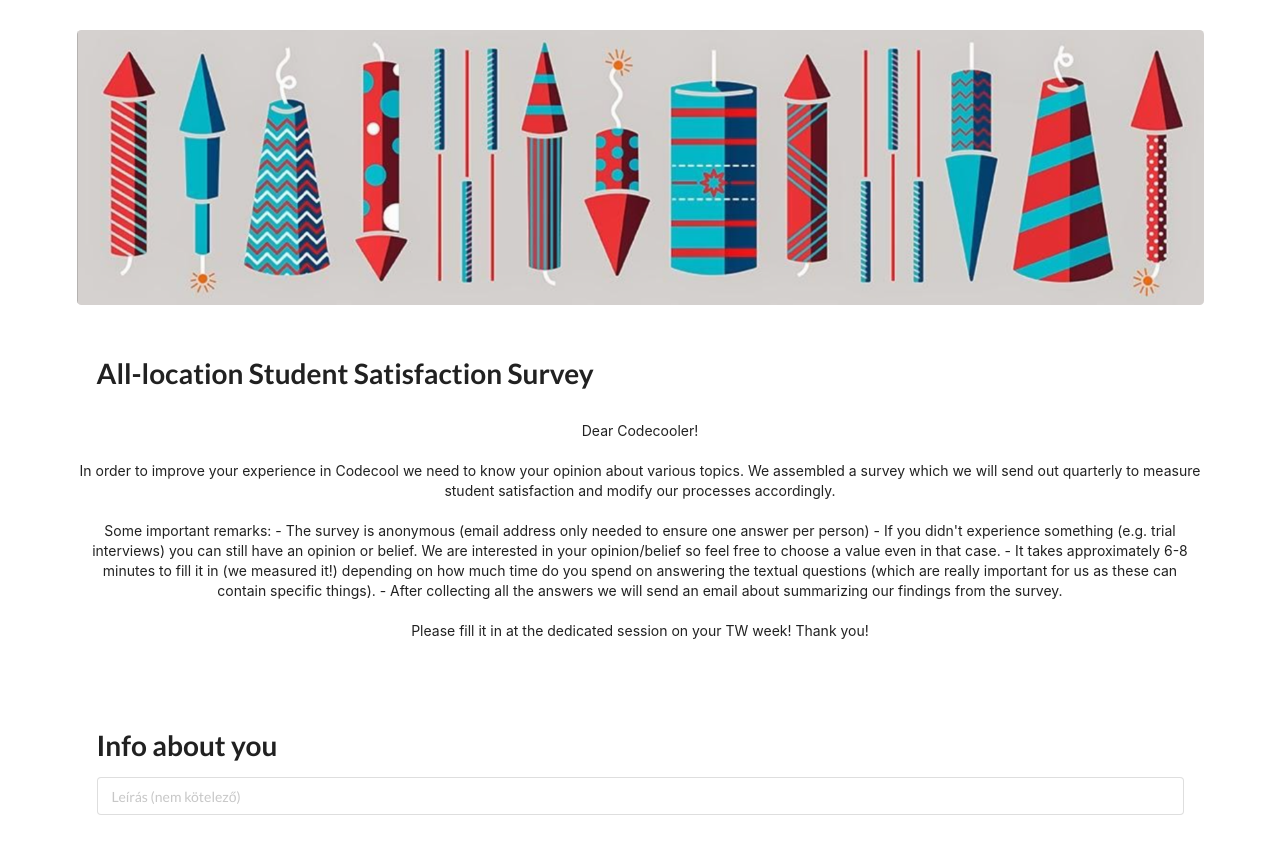
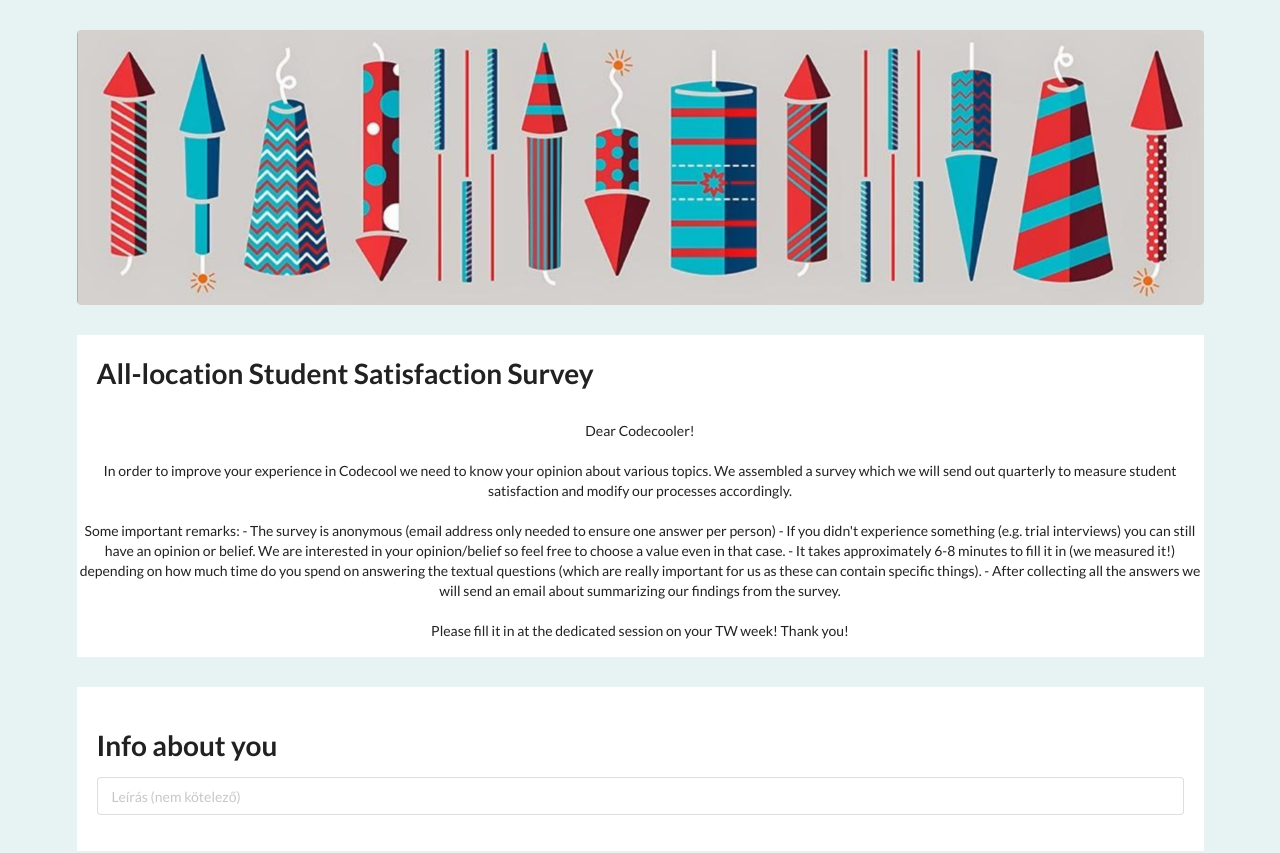
Before and after one commit to derdesz/codecool-student-satisfaction-survey, a React (Create React App) app: page / in a window 1280 px wide. Shown: the top 853 px of the page. Built offline with nearby package versions, Linux system fonts and the light colour scheme.

Commit message:
add background color to page

```diff
--- a/src/index.css
+++ b/src/index.css
@@ -1,13 +1,3 @@
 body {
-  margin: 0;
-  font-family: -apple-system, BlinkMacSystemFont, 'Segoe UI', 'Roboto', 'Oxygen',
-    'Ubuntu', 'Cantarell', 'Fira Sans', 'Droid Sans', 'Helvetica Neue',
-    sans-serif;
-  -webkit-font-smoothing: antialiased;
-  -moz-osx-font-smoothing: grayscale;
+  background-color: rgba(231, 242, 243, 100)
 }
-
-code {
-  font-family: source-code-pro, Menlo, Monaco, Consolas, 'Courier New',
-    monospace;
-}
```
